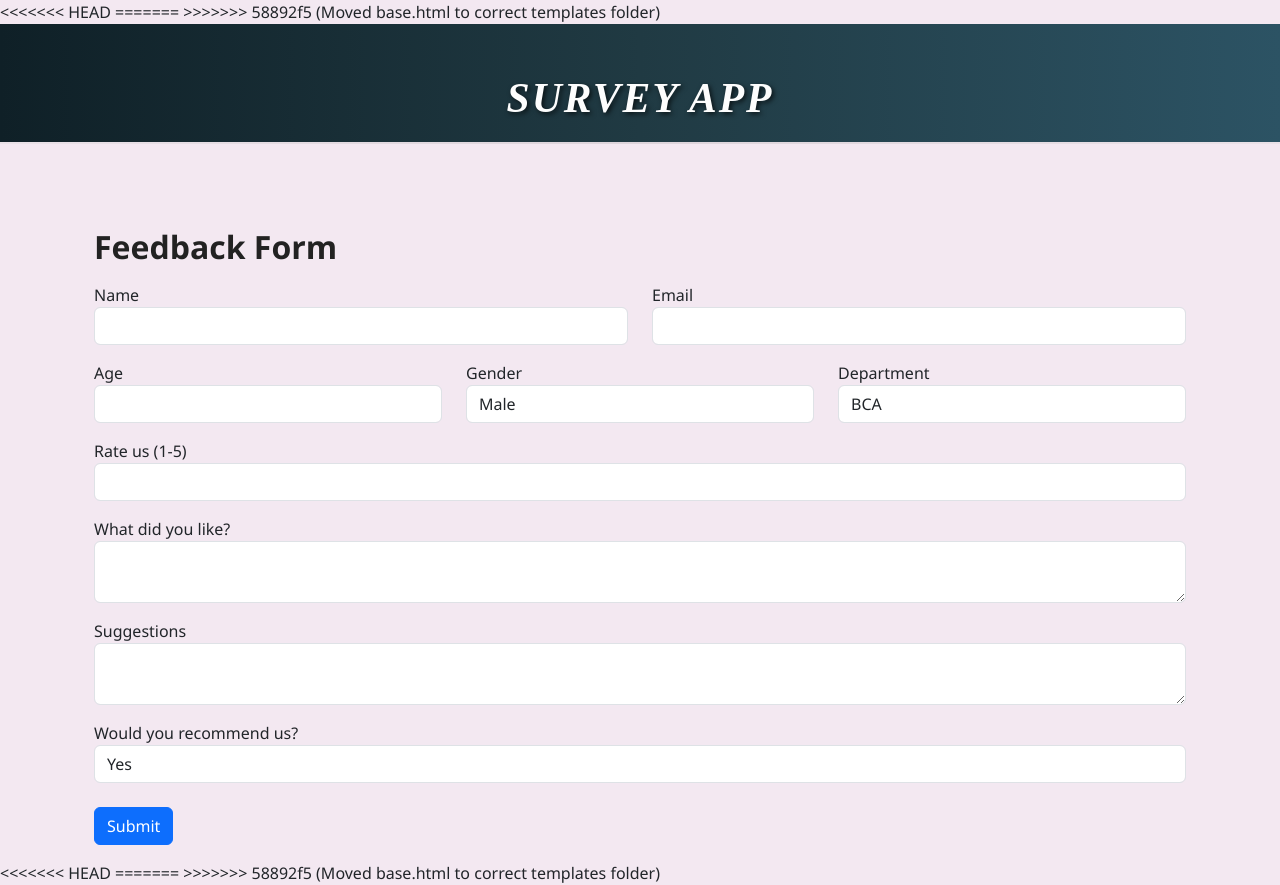
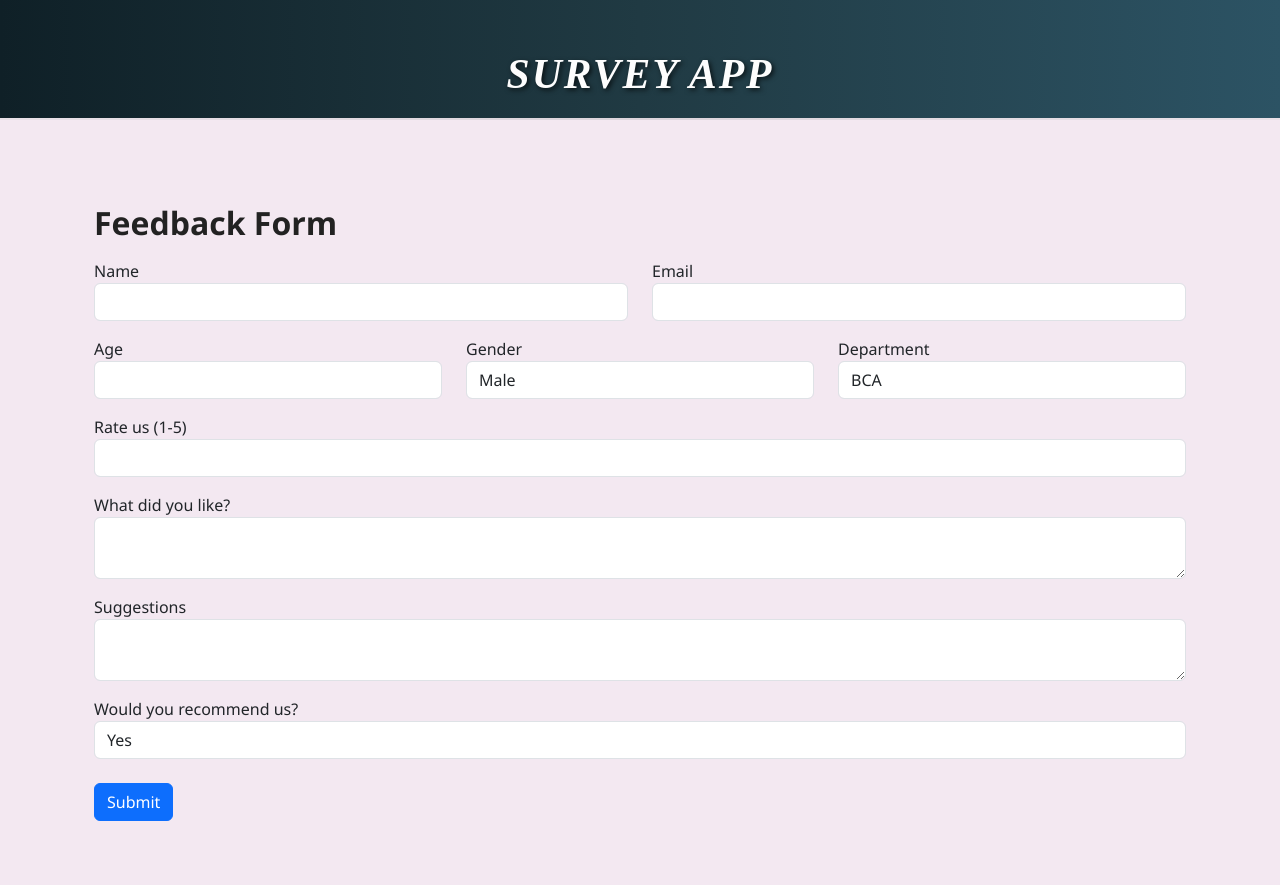
Before and after one commit to pskalm/flask-survey-app, a Flask app: page / in a window 1280 px wide. After the commit the page ends 821 px from the top, so only its background shows below. Run offline with Flask 3, Linux system fonts and the light colour scheme; some web fonts are replaced.

```diff
--- a/templates/base.html
+++ b/templates/base.html
@@ -1,7 +1,3 @@
-<<<<<<< HEAD
-
-=======
->>>>>>> 58892f5 (Moved base.html to correct templates folder)
 <!DOCTYPE html>
 <html lang="en">
 <head>
@@ -106,7 +102,3 @@
 
 </body>
 </html>
-<<<<<<< HEAD
-
-=======
->>>>>>> 58892f5 (Moved base.html to correct templates folder)
```
